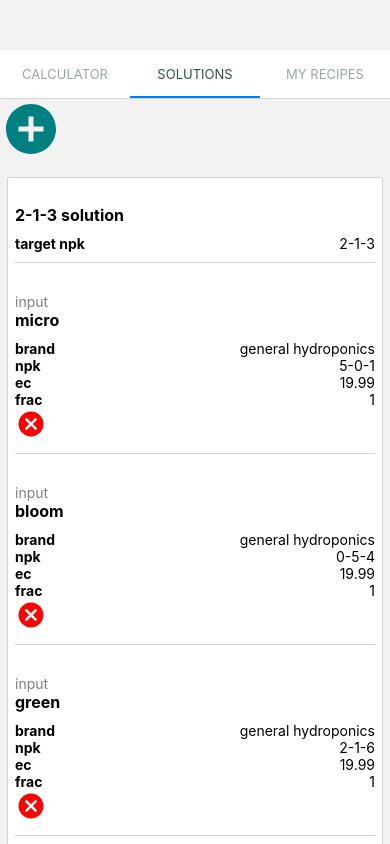
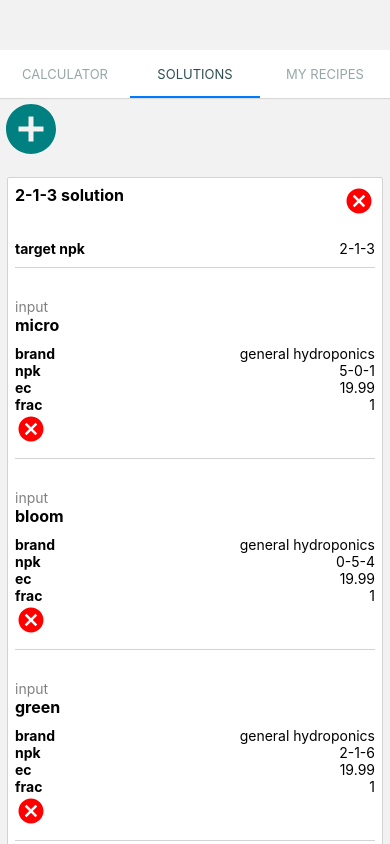
Before and after one commit to niole/hydrocalc-mobile, a React Native app: screen /Solutions in a window 390 px wide. Built offline with nearby package versions, Linux system fonts and the light colour scheme; what expo-linking would draw is missing.

Commit message:
Make edited title posssible in solution card, move location of x

```diff
--- a/components/Card.tsx
+++ b/components/Card.tsx
@@ -12,7 +12,7 @@
 );
 
 type Props = {
-  title?: React.ReactNode;
+  title?: string;
   children?: React.ReactNode;
   onChange?: () => void;
   onRemove?: () => void;
@@ -20,6 +20,7 @@
   toggleActionLabel?: React.ReactNode;
   ToggleTrigger?: TriggerType;
   editable?: boolean;
+  titleElement?: React.ReactNode;
 };
 
 export function Card({
@@ -30,11 +31,21 @@
   onRemove,
   toggleActionLabel,
   ToggleTrigger,
+  titleElement,
   editable = true,
 }: Props) {
   return (
     <View style={styles.card}>
-      {title && <Title>{title}</Title>}
+      <View style={styles.titleBar}>
+        {!titleElement && title && <Title>{title}</Title>}
+        {!title && titleElement}
+        {editable && <ConfirmationModal
+          onConfirm={onRemove}
+          Trigger={Trigger}
+        >
+          {removeConfirmationMsg}
+        </ConfirmationModal>}
+      </View>
       {children}
       <View style={styles.actionBar}>
         {editable && onChange && ToggleTrigger ? (
@@ -42,18 +53,16 @@
         ) :  editable && toggleActionLabel ? <Pressable onPress={onChange}>
           <Text>{toggleActionLabel}</Text>
         </Pressable> : null}
-        {editable && <ConfirmationModal
-          onConfirm={onRemove}
-          Trigger={Trigger}
-        >
-          {removeConfirmationMsg}
-        </ConfirmationModal>}
       </View>
     </View>
   );
 };
 
 const styles = StyleSheet.create({
+  titleBar: {
+    flexDirection: 'row',
+    justifyContent: 'space-between',
+  },
   actionBar: {
     flexDirection: 'row-reverse',
     alignItems: 'flex-end',
--- a/solutions/SolutionCard.tsx
+++ b/solutions/SolutionCard.tsx
@@ -32,17 +32,19 @@
 
   return (
     <Card
+      title={!editing ? newSolution.name : undefined }
+      titleElement={editing ? (
+          <ValidatedTextInput
+            defaultValue={newSolution.name}
+            onChangeText={name => setNewSolution({ ...newSolution, name })}
+          />
+        ) : undefined
+      }
       onRemove={() => onRemove(solution)}
       onChange={handleEdit}
       ToggleTrigger={({ onPress }) => <EditButton toggled={editing} onPress={onPress!} />}
     >
       <Section bordered={true}>
-        {editing ?
-          <ValidatedTextInput
-            defaultValue={newSolution.name}
-            onChangeText={name => setNewSolution({ ...newSolution, name })}
-          />
-          : <Title>{newSolution.name}</Title>}
         <LabelValue
           label="target npk"
           value={
```
